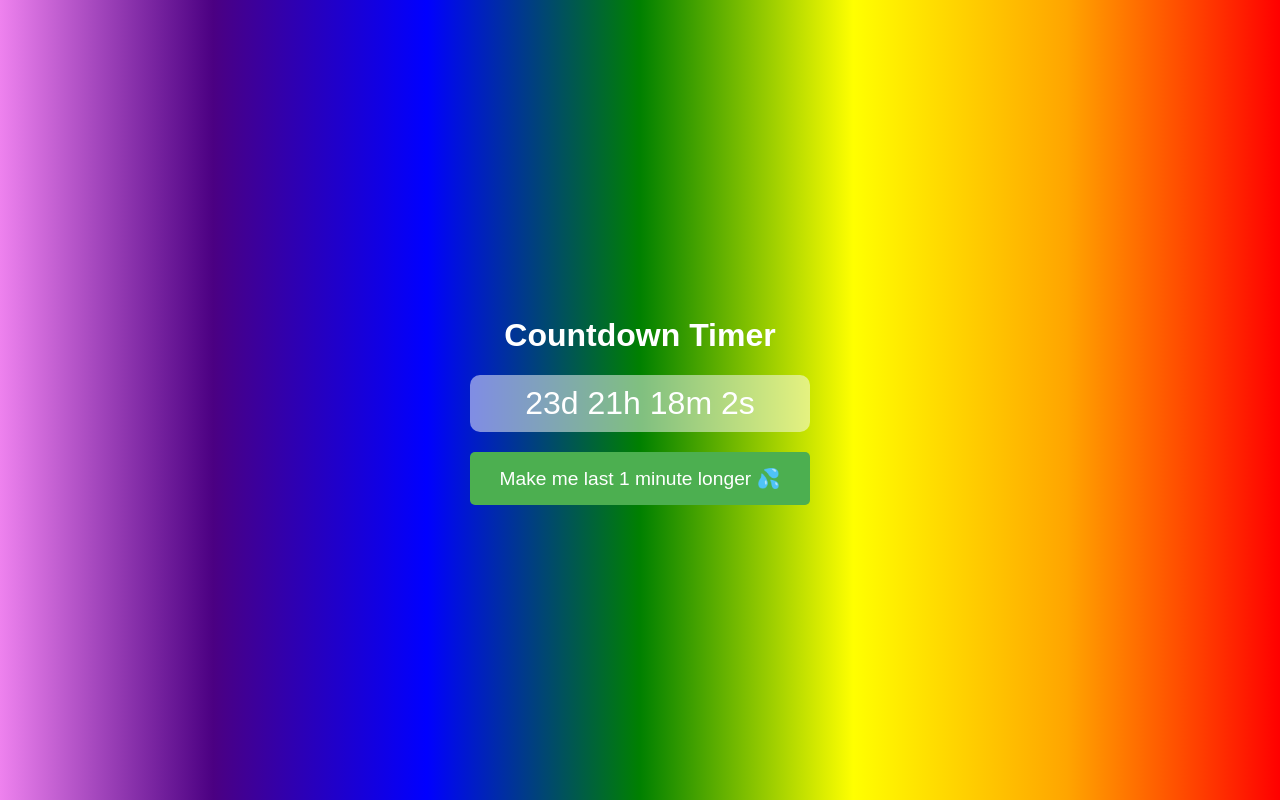
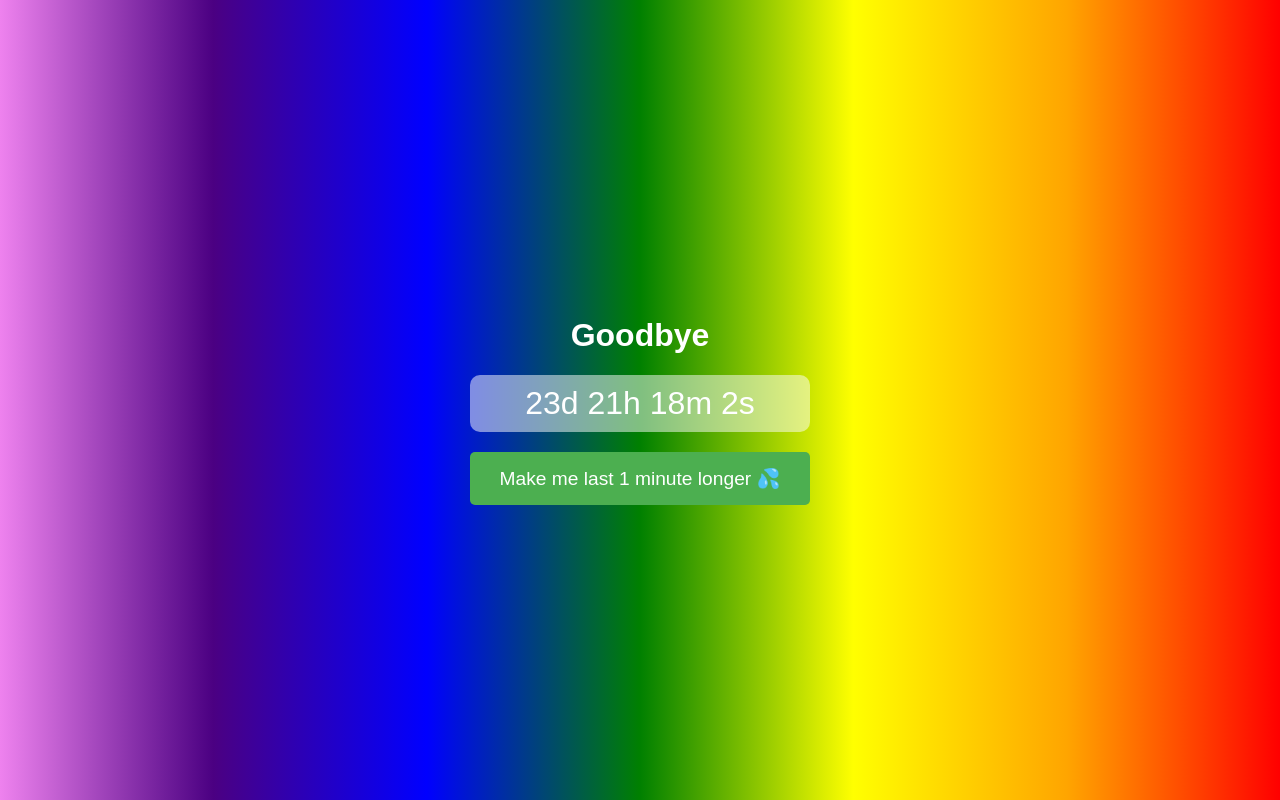
Before and after one commit to fraktosh/goodbye, a plain HTML site: page index.html in a window 1280 px wide. Drawn offline with Linux system fonts and the light colour scheme.

Commit message:
Update index.html

```diff
--- a/index.html
+++ b/index.html
@@ -8,7 +8,7 @@
 </head>
 <body>
     <div class="countdown-container">
-        <h1>Countdown Timer</h1>
+        <h1>Goodbye</h1>
         <div id="countdown"></div>
         <button id="addMinuteBtn">Make me last 1 minute longer &#128166</button>
     </div>
```
